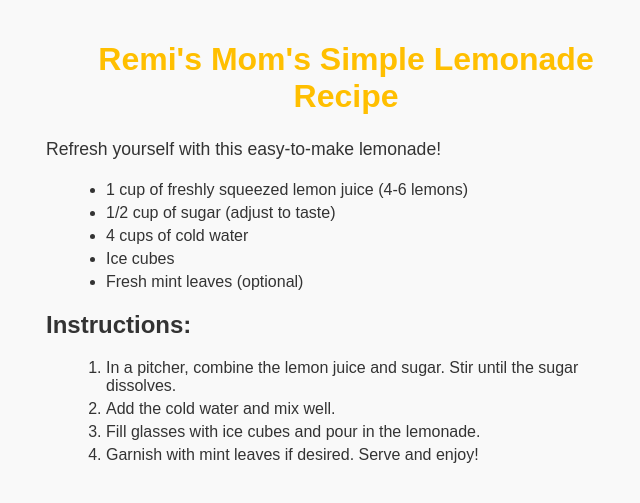
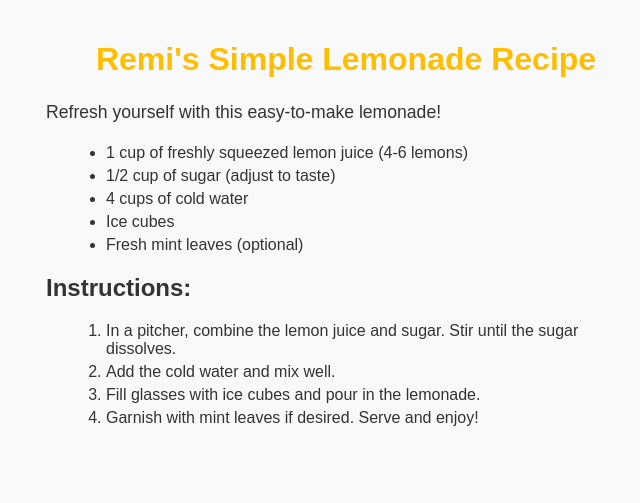
Before and after one commit to Remdog712/EleventyTest, an Eleventy site: page _src/index.md in a window 1280 px wide. Shown: the whole page, without its empty margins (294-934 px from the left). Built offline with nearby package versions, Linux system fonts and the light colour scheme; Eleventy itself is replaced by a stand-in of ours; files that its build step writes are made by us from their sources.

Commit message:
Fixed Part 2: The Fixening

```diff
--- a/_src/index.md
+++ b/_src/index.md
@@ -3,7 +3,7 @@ title: Home
 layout: base.njk
 ---
 
-<h1>Remi's Mom's Simple Lemonade Recipe</h1>
+<h1>Remi's Simple Lemonade Recipe</h1>
 
 <p>Refresh yourself with this easy-to-make lemonade!</p>
 
```
